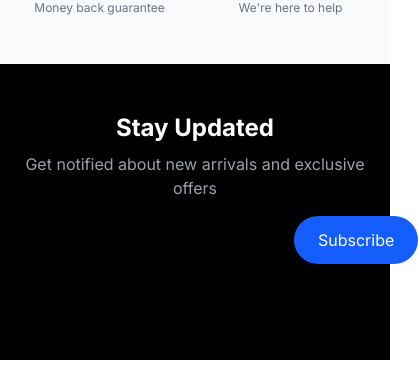
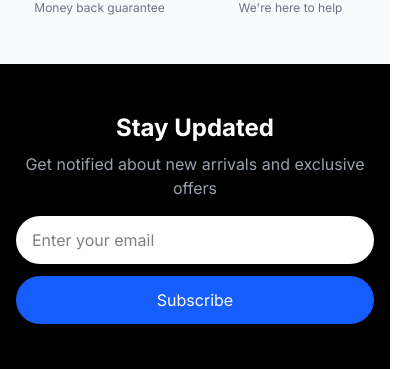
Before and after one commit to kahiga254/IPHONE-ECOMMERCE, a Next.js app in the folder frontend/: page / in a window 390 px wide. Shown: the part 1714-2083 px from the top of the page, 418 px wide, since content can reach past the window. Built offline with nearby package versions, Linux system fonts and the light colour scheme; no server answers.

Commit message:
news letter changes

```diff
--- a/frontend/app/page.tsx
+++ b/frontend/app/page.tsx
@@ -202,17 +202,17 @@ export default function Home() {
       </section>
 
       {/* Newsletter */}
-      <section className="py-12 pb-24 md:pb-12 bg-black text-white">
+      <section className="w-full py-12 bg-black text-white">
         <div className="max-w-2xl mx-auto px-4 text-center">
           <h2 className="text-2xl font-bold mb-2">Stay Updated</h2>
           <p className="text-gray-400 mb-4">Get notified about new arrivals and exclusive offers</p>
-          <div className="flex gap-3 max-w-md mx-auto">
+          <div className="flex flex-col sm:flex-row gap-3 max-w-md mx-auto">
             <input
               type="email"
               placeholder="Enter your email"
-              className="flex-1 px-4 py-3 rounded-full text-black outline-none"
+              className="flex-1 px-4 py-3 rounded-full text-black outline-none w-full bg-white"
             />
-            <button className="bg-blue-600 px-6 py-3 rounded-full hover:bg-blue-700 transition">
+            <button className="bg-blue-600 px-6 py-3 rounded-full hover:bg-blue-700 transition w-full sm:w-auto">
               Subscribe
             </button>
           </div>
```
